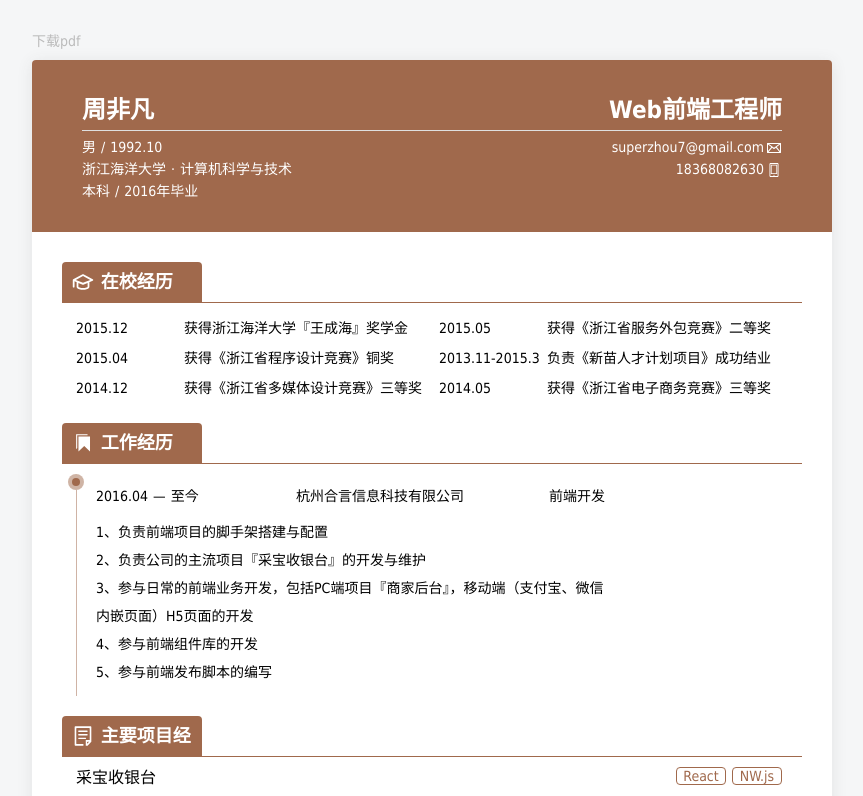
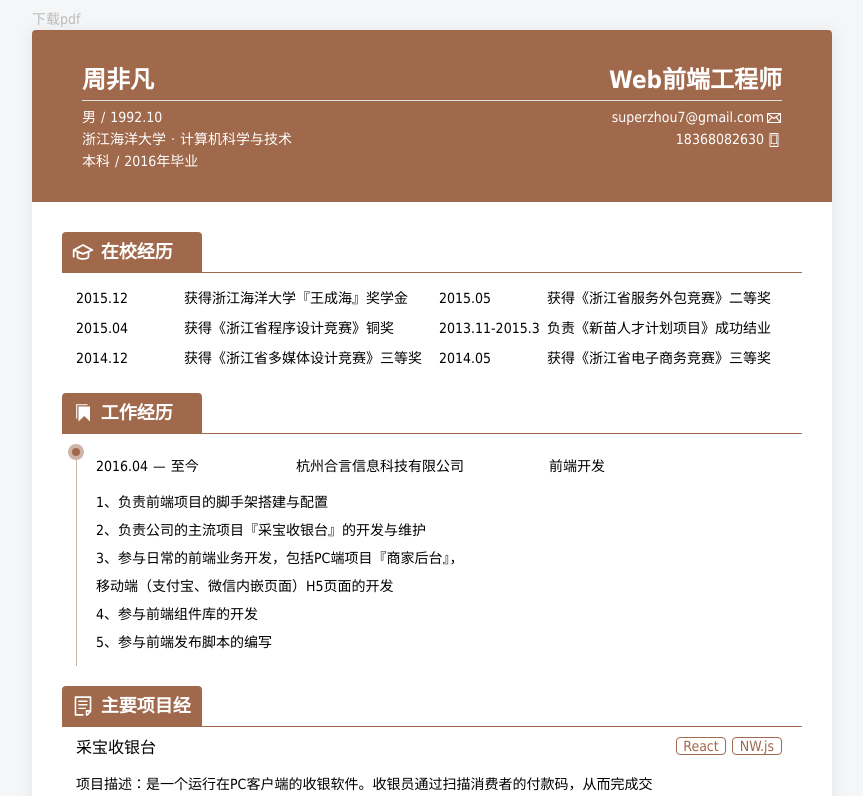
Before and after one commit to zhoufeifan/my-resume, a Nuxt app: page / in a window 1280 px wide. Shown: the top 796 px of the page, without its empty margins (208-1071 px from the left). Built offline with nearby package versions, Linux system fonts and the light colour scheme.

Commit message:
调整样式

```diff
--- a/nuxt.config.js
+++ b/nuxt.config.js
@@ -33,6 +33,11 @@ module.exports = {
     extend (config, { isDev, isClient }) {
       const vueLoader = config.module.rules.find((rule) => rule.loader === 'vue-loader');
       vueLoader.options.loaders.sass = 'vue-style-loader!css-loader!sass-loader';
+      config.module.rules.map((rule) => {
+        if(rule.loader === 'url-loader'){
+          rule.options.limit = "50000";
+        }
+      });
       if (isDev && isClient) {
         config.module.rules.push({
           enforce: 'pre',
--- a/pages/index.vue
+++ b/pages/index.vue
@@ -1,6 +1,6 @@
 <template>
   <div class="page-container">
-    <a class="download" href="#">下载pdf</a>
+    <a class="download" href="http://localhost:3001/download/downLoadResumePDF">下载pdf</a>
     <div class="resume-container">
       <Header></Header>
       <div class="resume-content">
@@ -39,7 +39,7 @@
               <p class="work-content">
                 1、负责前端项目的脚手架搭建与配置<br>
                 2、负责公司的主流项目『采宝收银台』的开发与维护<br>
-                3、参与日常的前端业务开发，包括PC端项目『商家后台』，移动端（支付宝、微信内嵌页面）H5页面的开发<br>
+                3、参与日常的前端业务开发，包括PC端项目『商家后台』，<br>移动端（支付宝、微信内嵌页面）H5页面的开发<br>
                 4、参与前端组件库的开发<br>
                 5、参与前端发布脚本的编写
               </p>
@@ -96,16 +96,17 @@
 <style lang="scss" scoped>
   @import "~assets/mixin.scss";
   .page-container{
-    margin-top: 30px;
+    width: 800px;
     @include center-block;
-    width: 800px;
     .download{
       font-size: 14px;
       color: #bbbbbb;
-      display: inline-block;
-      margin-bottom: 10px;
+      position: absolute;
+      top: 8px;
     }
     .resume-container {
+      margin-top: 30px;
+      margin-bottom: 10px;
       overflow: hidden;
       background-color: white;
       border-radius: 4px;
@@ -114,12 +115,14 @@
         padding: 30px;
         font-size: 14px;
         .school-career-container{
-          display: flex;
+          /*display: flex;*/
           position: relative;
-          flex-wrap: wrap;
+          /*flex-wrap: wrap;*/
+          @include clear-fix;
           .awards-item{
+            float: left;
             width: 50%;
-            flex-wrap: wrap;
+            /*flex-wrap: wrap;*/
             @include Height(30px);
             &>span{
               display: inline-block;
```
